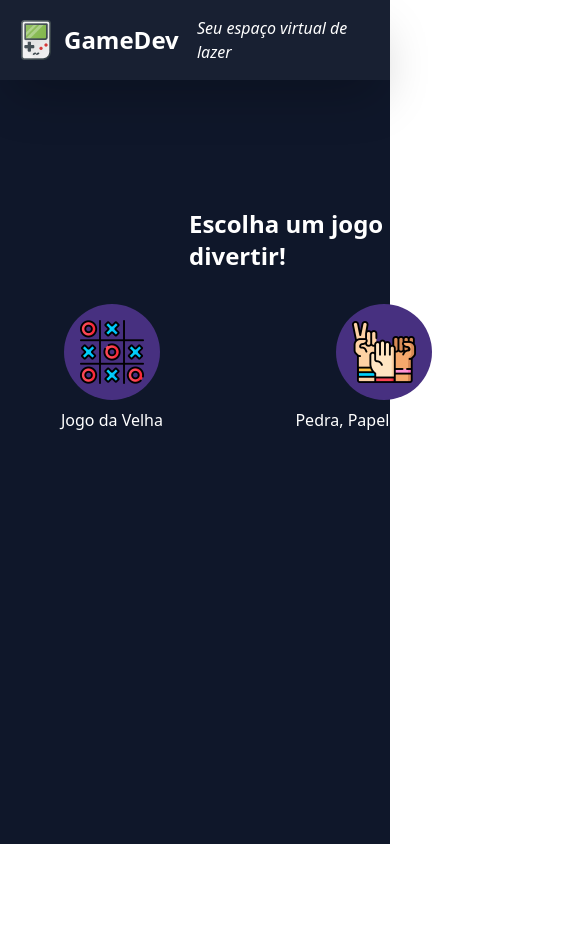
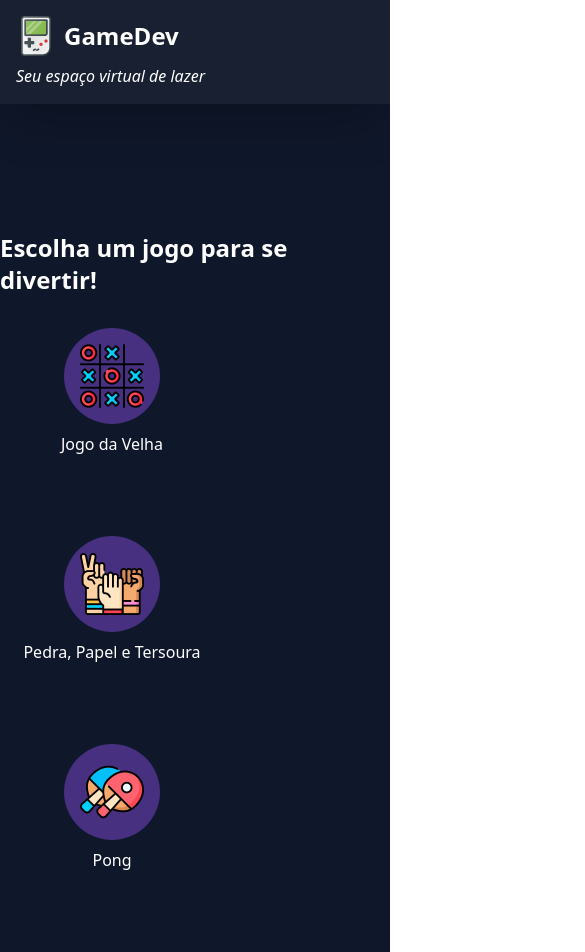
Before and after one commit to AnaLara714/game-dev, a React (Vite) app: page / in a window 390 px wide. Shown: the top 952 px of the page, 585 px wide, since content can reach past the window. Before the commit the page ends 844 px from the top, so only its background shows below. Built offline with nearby package versions, Linux system fonts and the light colour scheme.

Commit message:
correcao da responsividade do header, console e jogo

```diff
--- a/src/components/header/header.tsx
+++ b/src/components/header/header.tsx
@@ -8,12 +8,12 @@ export const Header = () => {
         <title>GameDev | Home</title>
         <link rel="icon" href={Logo} className="h-2"/>
       </Helmet>
-      <div className="flex flex-row gap-x-5 items-center justify-evenly p-4 shadow-2xl bg-[#ffffff0a]">
-        <div className="flex flex-row items-center gap-x-2">
+      <div className="flex flex-row max-sm:flex-wrap max-sm:justify-start gap-x-5 items-center justify-evenly p-4 shadow-2xl bg-[#ffffff0a]">
+        <div className="flex flex-row items-center gap-x-2 max-sm:justify-center">
           <img src={Logo} className="h-10"/>
           <span className="text-2xl font-bold">GameDev</span>
         </div>
-        <span className="text italic w-1/2 justify-center">Seu espaço virtual de lazer</span>
+        <span className="text italic max-sm:w-full w-1/2 justify-center max-sm:mt-2">Seu espaço virtual de lazer</span>
       </div>
     </>
   )
--- a/src/components/main/main.tsx
+++ b/src/components/main/main.tsx
@@ -22,9 +22,9 @@ export const Main = () => {
   }
 
   return (
-    <div className="flex justify-center flex-col items-center mt-[8rem] flex-wrap">
+    <div className="flex justify-center flex-col items-center mt-[8rem] flex-wrap sm:pl-14 bg-[#0f172a] sm:h-full">
       <span className="text-2xl font-semibold">Escolha um jogo para se divertir!</span>
-      <div className="flex flex-row gap-x-12 mt-8">
+      <div className="flex flex-row gap-x-12 mt-8 flex-wrap sm:pl-14">
         <GameOption icon={TicTacToe} name={"Jogo da Velha"} router={goToTicTacToe}/>
         <GameOption icon={RockPaperScissors} name={"Pedra, Papel e Tersoura"}/>
         <GameOption icon={Pong} name={"Pong"}/>
--- a/src/components/tictactoe/tictactoe.tsx
+++ b/src/components/tictactoe/tictactoe.tsx
@@ -106,7 +106,7 @@ export const TicTacToe = () => {
   const exit = () => {
     if (confirm("Deseja sair mesmo?")) {
       alert("então, tá.");
-      back();
+      inicio();
     } else {
       return;
     }
@@ -114,7 +114,7 @@ export const TicTacToe = () => {
   return (
     <div className="tic-tac-toe h-screen w-full xl:h-screen bg-[#0f172a] text-[#FFFFFF] pt-20 pb-10 flex flex-col xl:flex-row justify-center">
       <Sidebar/>
-      <div className="flex flex-col items-center justify-center max-sm:ml-8">
+      <div className="flex flex-col items-center justify-center max-sm:ml-24 max-sm:scale-[85%]">
         <div className='bg-[#473080] rounded-full p-2 flex justify-center items-center h-20 w-20 mb-2'>
           <img src={TicTacToeIcon} className='h-14'/>
         </div>
--- a/src/components/tictactoe/tictactoeHome.tsx
+++ b/src/components/tictactoe/tictactoeHome.tsx
@@ -12,14 +12,14 @@ export const TicTacToeHome = () => {
       <Helmet>
         <title>GameDev | Jogo da velha</title>
       </Helmet>
-      <div className="h-screen w-full bg-[#0f172a] text-[#FFFFFF]">
+      <div className="max-sm:h-full h-screen w-full bg-[#0f172a] text-[#FFFFFF]">
         <Sidebar/>
         <div className="flex flex-col items-center max-sm:ml-24">
           <div className='bg-[#473080] rounded-full p-2 flex justify-center items-center h-20 w-20 mb-2 mt-4'>
             <img src={TicTacToeIcon} className='h-14'/>
           </div>
           <span className="text-2xl font-bold mb-4">Jogo da Velha</span>
-          <div className="flex flex-col w-[28rem] border flex-wrap p-4 divide-y gap-y-5 divide-[#473080] rounded-md border-[#473080] max-sm:w-80">
+          <div className="flex flex-col w-[28rem] border flex-wrap p-4 divide-y gap-y-5 divide-[#473080] rounded-md border-[#473080] max-sm:w-64">
             <div className="flex flex-col">
               <span className="font-semibold italic">O que é?</span>
               <span className="pl-4 pt-1 flex flex-wrap">
```
